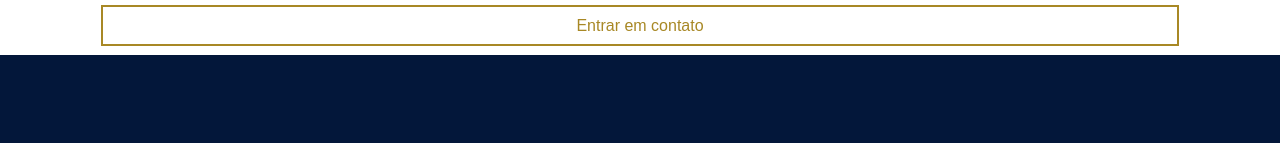
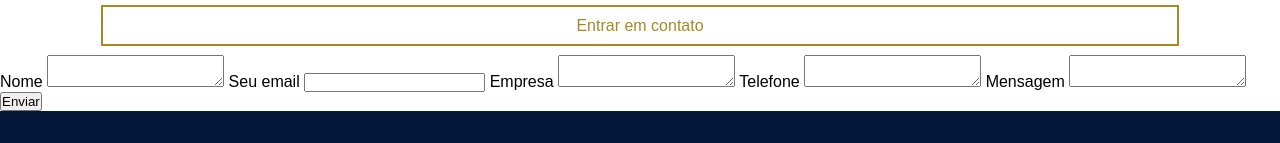
Before and after one commit to Luiznito/ivanteste, a plain HTML site: page index.html in a window 1280 px wide. Shown: the part 4218-4361 px from the top of the page. Drawn offline with nearby package versions, Linux system fonts and the light colour scheme.

Commit message:
Update index.html

```diff
--- a/index.html
+++ b/index.html
@@ -226,9 +226,32 @@ Na Brasil BPO Financeiro, não apenas executamos processos: transformamos a gest
         <a href="https://wa.me/5513981880203">Entrar em contato</a>
     </div>
 
+   <form action="https://formspree.io/f/xwpankej" method="POST">
 
+        <label>
+            Nome
+            <textarea name="nome"></textarea>
+        </label>
+        <label>
+            Seu email
+            <input type="email" name="email">
+        </label>
+        <label>
+            Empresa
+            <textarea name="empresa"></textarea>
+        </label>
+        <label>
+            Telefone
+            <textarea name="telefone"></textarea>
+        </label>
+        <label>
+            Mensagem
+            <textarea id="msgf" name="Mensagem"></textarea>
+        </label>
 
-
+        <!-- your other form fields go here -->
+        <button type="submit">Enviar</button>
+    </form>
 
     <div class="rodape">
         <div class="log">
```
